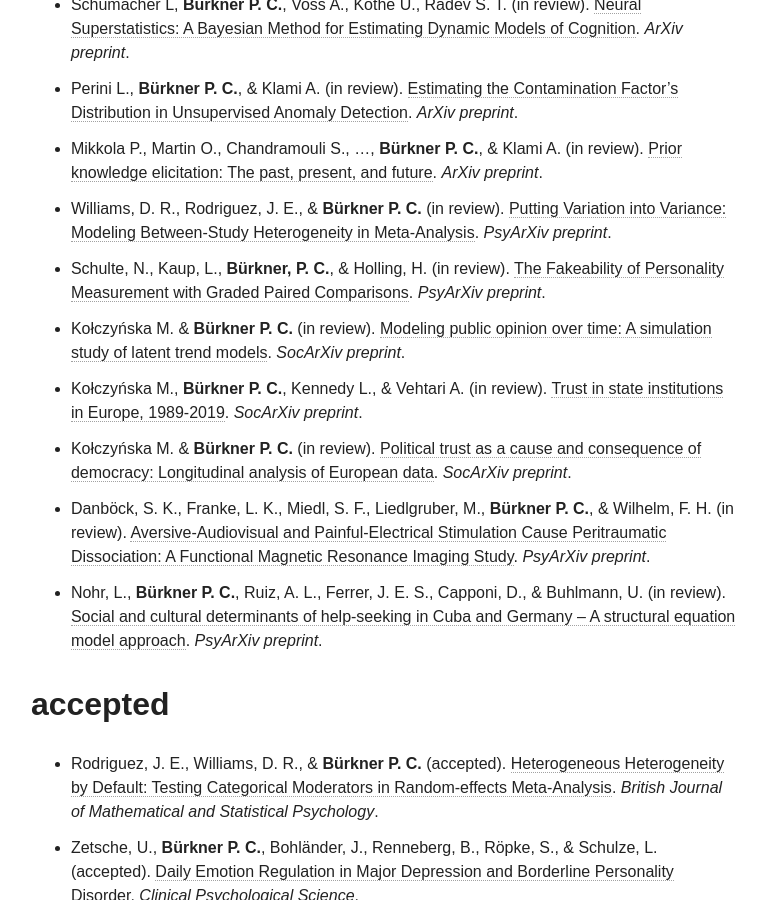
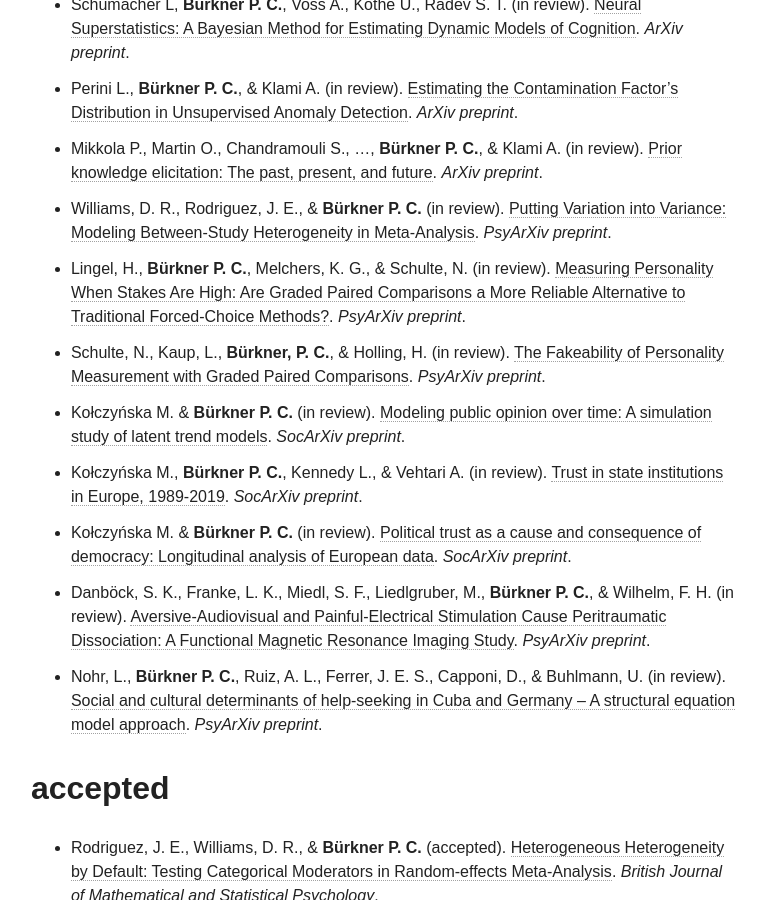
Before and after one commit to paul-buerkner/paul-buerkner.github.io, a Jekyll site: the page built from publications/index.md, in a window 1280 px wide and 900 px high, scrolled down 1265 px. Shown: the whole window, without its empty margins (255-1021 px from the left). Built offline with Jekyll 4.4.1, drawn with Linux system fonts in a browser that asks for light colours; nearby versions of some CDN libraries.

Commit message:
add new preprint

```diff
--- a/publications/index.md
+++ b/publications/index.md
@@ -19,6 +19,7 @@ excerpt: "A list of my publications"
 * Perini L., **Bürkner P. C.**, & Klami A. (in review). [Estimating the Contamination Factor’s Distribution in Unsupervised Anomaly Detection](http://arxiv.org/abs/2210.10487). *ArXiv preprint*.
 * Mikkola P., Martin O., Chandramouli S., ..., **Bürkner P. C.**, & Klami A. (in review). [Prior knowledge elicitation: The past, present, and future](https://arxiv.org/abs/2112.01380). *ArXiv preprint*.
 * Williams, D. R., Rodriguez, J. E., & **Bürkner P. C.** (in review). [Putting Variation into Variance: Modeling Between-Study Heterogeneity in Meta-Analysis](https://psyarxiv.com/9vkqy/). *PsyArXiv preprint*.
+* Lingel, H., **Bürkner P. C.**, Melchers, K. G., & Schulte, N. (in review). [Measuring Personality When Stakes Are High: Are Graded Paired Comparisons a More Reliable Alternative to Traditional Forced-Choice Methods?](https://psyarxiv.com/8rt3j). *PsyArXiv preprint*.
 * Schulte, N., Kaup, L., **Bürkner, P. C.**, & Holling, H. (in review). [The Fakeability of Personality Measurement with Graded Paired Comparisons](https://psyarxiv.com/bs7he/). *PsyArXiv preprint*.
 * Kołczyńska M. & **Bürkner P. C.** (in review). [Modeling public opinion over time: A simulation study of latent trend models](https://osf.io/preprints/socarxiv/gauvx/). *SocArXiv preprint*.
 * Kołczyńska M., **Bürkner P. C.**, Kennedy L., & Vehtari A. (in review). [Trust in state institutions in Europe, 1989-2019](https://osf.io/preprints/socarxiv/3v5g7/). *SocArXiv preprint*.
```
